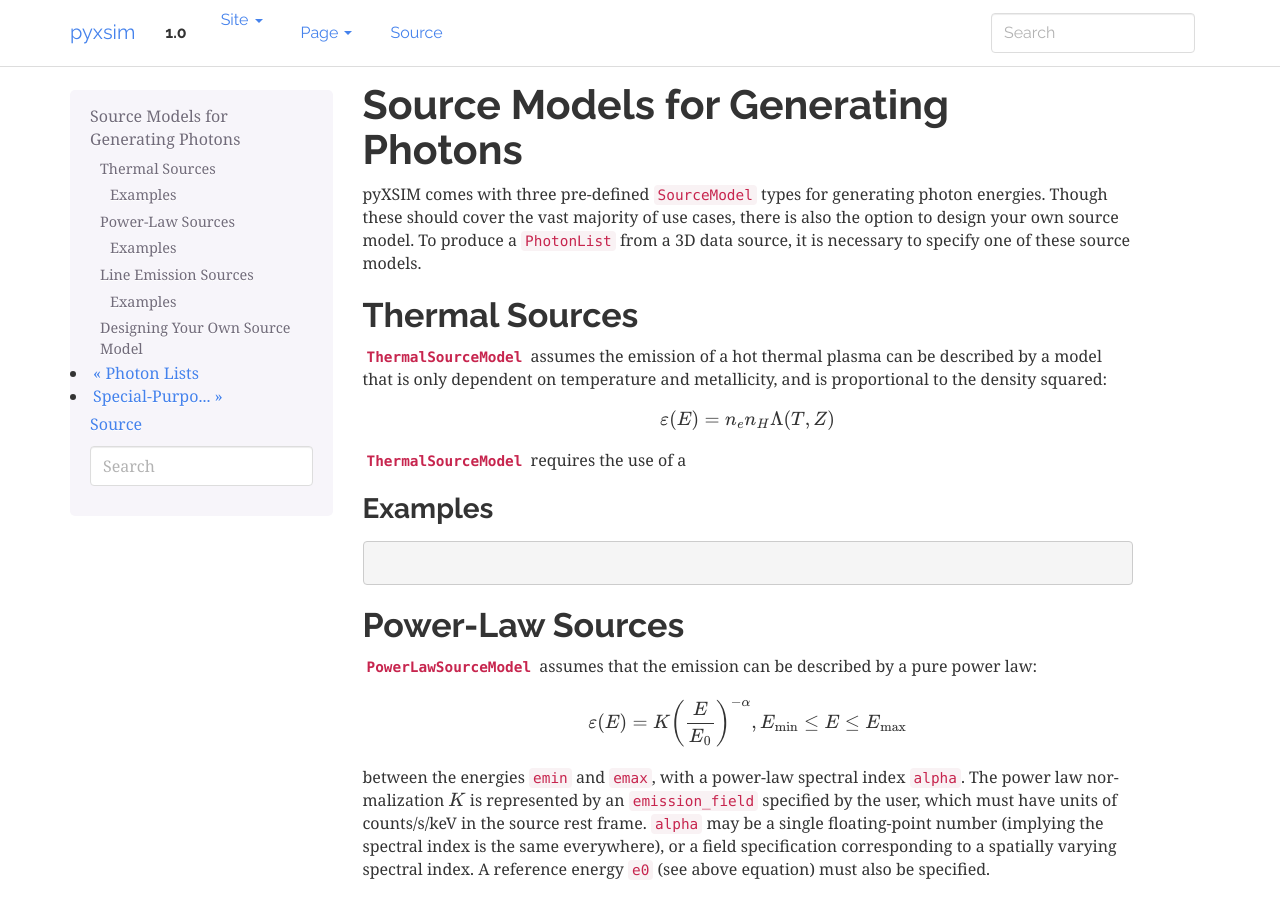
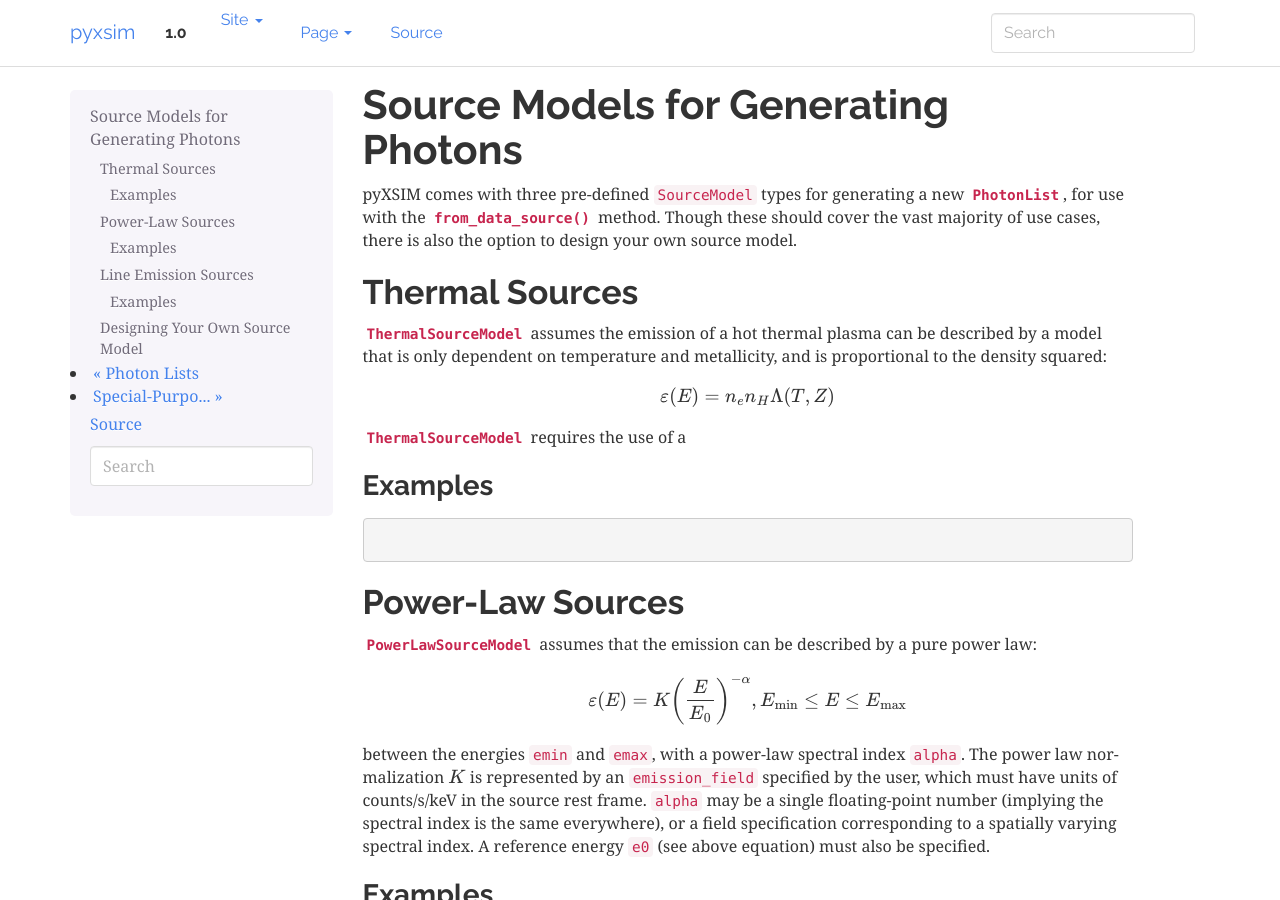
Before and after one commit to jzuhone/pyxsim, a Sphinx documentation site: the page built from doc/source/source_models.rst, in a window 1280 px wide and 900 px high. Built offline with Sphinx 7.4.7, drawn with Linux system fonts in a browser that asks for light colours.

Commit message:
Doc updates

```diff
--- a/doc/source/installing.rst
+++ b/doc/source/installing.rst
@@ -6,9 +6,9 @@ Installing pyXSIM
 Dependencies
 ------------
 
-pyXSIM is compatible with Python 2.7 or 3.5, and requires the following Python packages:
+pyXSIM is compatible with Python 2.7 or 3.5+, and requires the following Python packages:
 
-- `yt <http://yt-project.org>`_
+- `yt <http://yt-project.org>`_ (version 3.3 or higher)
 - `NumPy <http://www.numpy.org>`_
 - `AstroPy <http://www.astropy.org>`_
 - `h5py <http://www.h5py.org>`_
--- a/doc/source/source_models.rst
+++ b/doc/source/source_models.rst
@@ -3,10 +3,11 @@
 Source Models for Generating Photons
 ====================================
 
-pyXSIM comes with three pre-defined ``SourceModel`` types for
-generating photon energies. Though these should cover the vast majority of use cases,
-there is also the option to design your own source model. To produce a ``PhotonList``
-from a 3D data source, it is necessary to specify one of these source models.
+pyXSIM comes with three pre-defined ``SourceModel`` types for generating a new
+:class:`~pyxsim.photon_list.PhotonList`, for use with the
+:meth:`~pyxsim.photon_list.PhotonList.from_data_source` method. Though these
+should cover the vast majority of use cases, there is also the option to design
+your own source model.
 
 .. _thermal_sources:
 
```
Also changed, not shown: doc/source/photon_lists.rst (+46 -4 lines).
